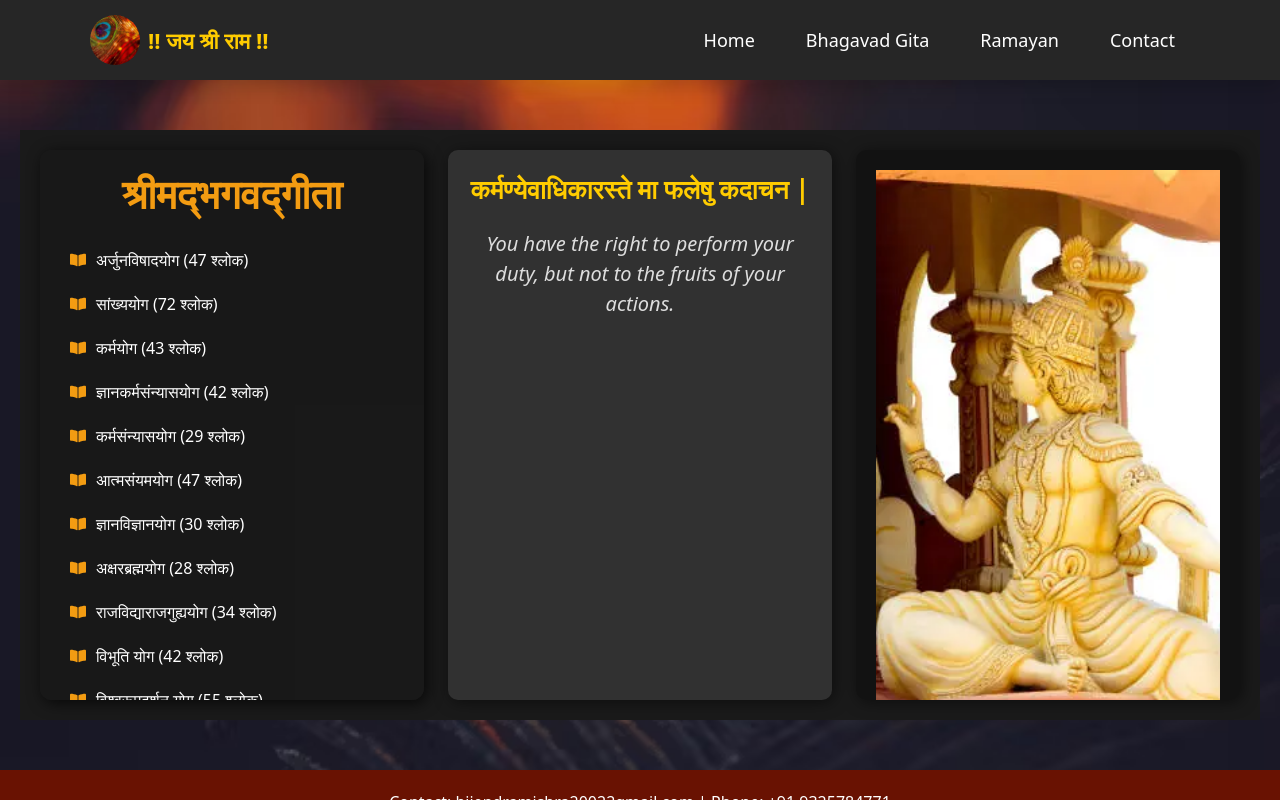
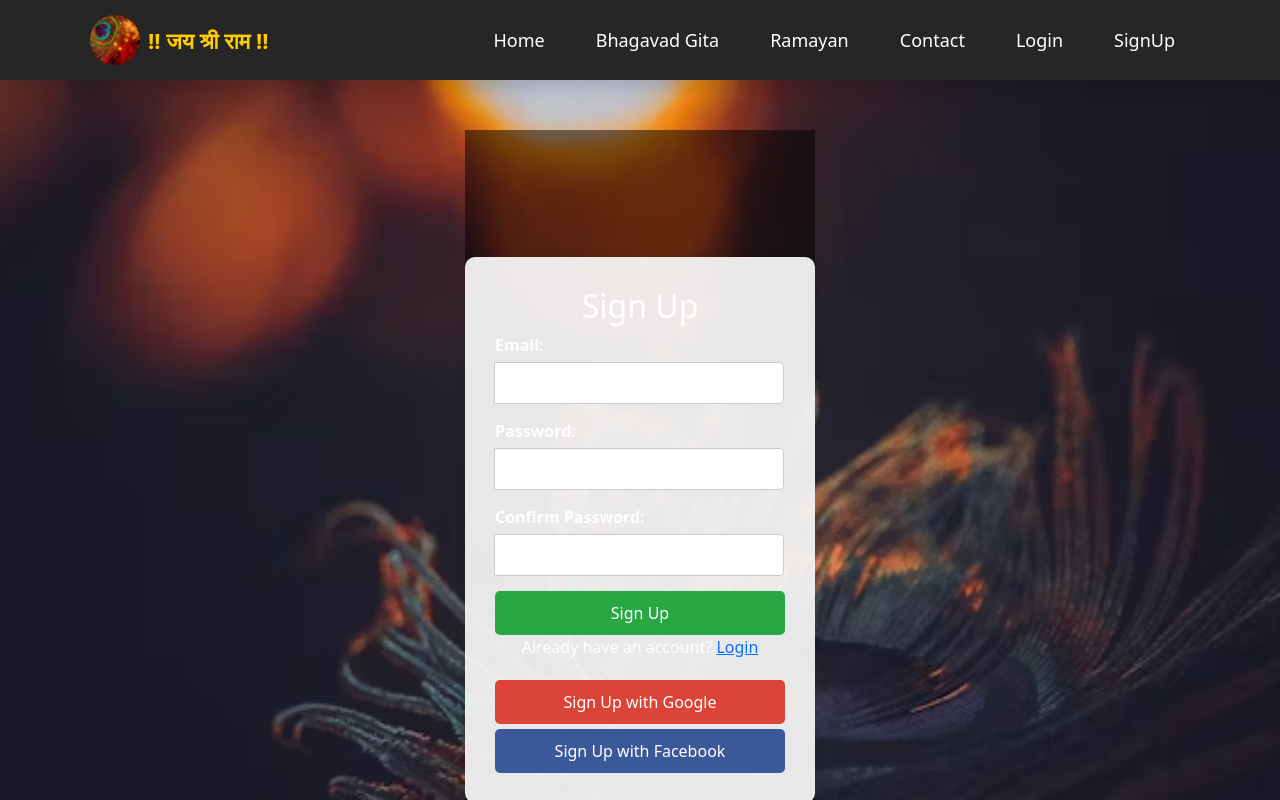
Before and after one commit to Bijendramishra123/Ramayan-app, a React (Vite) app: page /#/signup in a window 1280 px wide. Before the commit this address led to /#/login. Shown: the top 800 px of the page. Built offline with nearby package versions, Linux system fonts and the light colour scheme.

Commit message:
Fixed GitHub Pages deployment

```diff
--- a/package.json
+++ b/package.json
@@ -3,7 +3,7 @@
   "private": true,
   "version": "0.0.0",
   "type": "module",
-  "homepage": "https://github.com/Bijendramishra123/Ramayan-app.git",
+  "homepage": "https://Bijendramishra123.github.io/Ramayan-app",
   "scripts": {
     "dev": "vite",
     "build": "vite build",
--- a/src/App.jsx
+++ b/src/App.jsx
@@ -1,12 +1,15 @@
-import { BrowserRouter as Router, Routes, Route } from "react-router-dom";
+import { HashRouter as Router, Routes, Route, Navigate } from "react-router-dom";
 import "bootstrap/dist/css/bootstrap.min.css";
 import "@fortawesome/fontawesome-free/css/all.min.css";
+import { useState, useEffect } from "react";
 import Home from "./pages/Home";
 import BhagavadGita from "./pages/BhagavadGita";
 import Ramayan from "./pages/Ramayan";
 import Contact from "./pages/Contact";
 import Navbar from "./components/Navbar";
 import Footer from "./components/Footer";
+import Login from "./pages/Login";
+import SignUp from "./pages/SignUp";
 import BalKaand from "./pages/kaands/balKaand";
 import AyodhyaKaand from "./pages/kaands/ayodhyaKaand";
 import AranyaKaand from "./pages/kaands/aranyaKaand";
@@ -17,17 +20,33 @@ import UttarKaand from "./pages/kaands/uttarKaand";
 import "./styles/Kaand.css";
 
 function App() {
+  const [isAuthenticated, setIsAuthenticated] = useState(false);
+
+  useEffect(() => {
+    const user = localStorage.getItem("user");
+    setIsAuthenticated(!!user); // Convert to boolean
+  }, []); // Run only once on mount
+
   return (
     <Router>
       <div className="app-container">
-        <Navbar />
+        {/* Navbar हमेशा दिखेगा और isAuthenticated पास किया जाएगा */}
+        <Navbar isAuthenticated={isAuthenticated} setIsAuthenticated={setIsAuthenticated} />
+
         <div className="main-content">
           <Routes>
+            {!isAuthenticated ? (
+              <>
+                <Route path="/login" element={<Login setIsAuthenticated={setIsAuthenticated} />} />
+                <Route path="/signup" element={<SignUp />} />
+                <Route path="*" element={<Navigate to="/login" replace />} />
+              </>
+            ) : (
+              <>
                 <Route path="/" element={<Home />} />
                 <Route path="/bhagavadgita" element={<BhagavadGita />} />
                 <Route path="/ramayan" element={<Ramayan />} />
                 <Route path="/contact" element={<Contact />} />
-            {/* ✅ सभी कांडों के पेज updated नामों के साथ */}
                 <Route path="/bal-kaand" element={<BalKaand />} />
                 <Route path="/ayodhya-kaand" element={<AyodhyaKaand />} />
                 <Route path="/aranya-kaand" element={<AranyaKaand />} />
@@ -35,9 +54,13 @@ function App() {
                 <Route path="/sundar-kaand" element={<SundarKaand />} />
                 <Route path="/lanka-kaand" element={<LankaKaand />} />
                 <Route path="/uttar-kaand" element={<UttarKaand />} />
+                <Route path="*" element={<Navigate to="/" replace />} />
+              </>
+            )}
           </Routes>
         </div>
-        <Footer />
+
+        {isAuthenticated && <Footer />}
       </div>
     </Router>
   );
--- a/src/components/Navbar.jsx
+++ b/src/components/Navbar.jsx
@@ -1,13 +1,20 @@
 import React from "react";
-import { Link } from "react-router-dom";
-import { Navbar, Nav, Container } from "react-bootstrap";
+import { Link, useNavigate } from "react-router-dom";
+import { Navbar, Nav, Container, Button } from "react-bootstrap";
 import "../styles/Navbar.css";
 
-const NavigationBar = () => {
+const NavigationBar = ({ isAuthenticated, setIsAuthenticated }) => {
+  const navigate = useNavigate();
+
+  const handleLogout = () => {
+    localStorage.removeItem("user");
+    setIsAuthenticated(false);
+    navigate("/login");
+  };
+
   return (
     <Navbar expand="lg" variant="dark" className="transparent-navbar shadow w-100">
       <Container>
-        {/* ✅ Fixed Logo Path */}
         <Navbar.Brand as={Link} to="/" className="navbar-brand-custom">
           <img
             src={`${import.meta.env.BASE_URL}logo.png`}
@@ -19,7 +26,6 @@ const NavigationBar = () => {
           <span className="ms-2">!! जय श्री राम !!</span>
         </Navbar.Brand>
 
-        {/* ✅ Responsive Toggle Button */}
         <Navbar.Toggle aria-controls="basic-navbar-nav" />
 
         <Navbar.Collapse id="basic-navbar-nav">
@@ -28,6 +34,15 @@ const NavigationBar = () => {
             <Nav.Link as={Link} to="/bhagavadgita" className="nav-item-custom">Bhagavad Gita</Nav.Link>
             <Nav.Link as={Link} to="/ramayan" className="nav-item-custom">Ramayan</Nav.Link>
             <Nav.Link as={Link} to="/contact" className="nav-item-custom">Contact</Nav.Link>
+
+            {isAuthenticated ? (
+              <Button variant="outline-light" className="ms-3" onClick={handleLogout}>Logout</Button>
+            ) : (
+              <>
+                <Nav.Link as={Link} to="/login" className="nav-item-custom">Login</Nav.Link>
+                <Nav.Link as={Link} to="/signup" className="nav-item-custom">SignUp</Nav.Link>
+              </>
+            )}
           </Nav>
         </Navbar.Collapse>
       </Container>
--- /dev/null
+++ b/src/pages/Login.jsx
@@ -0,0 +1,60 @@
+import { useState } from "react";
+import { useNavigate } from "react-router-dom";
+import "./../styles/Login.css";
+
+const Login = ({ setIsAuthenticated }) => {
+  const [email, setEmail] = useState("");
+  const [password, setPassword] = useState("");
+  const [error, setError] = useState("");
+  const navigate = useNavigate();
+
+  const handleLogin = (e) => {
+    e.preventDefault();
+
+    // Temporary user authentication (replace with API call)
+    if (email === "user@example.com" && password === "password123") {
+      localStorage.setItem("user", JSON.stringify({ email }));
+      setIsAuthenticated(true);
+      navigate("/");
+    } else {
+      setError("Invalid email or password!");
+    }
+  };
+
+  return (
+    <div className="login-container">
+      <form onSubmit={handleLogin} className="login-form">
+        <h2>Login</h2>
+        {error && <p className="error-message">{error}</p>}
+        <div className="input-group">
+          <label>Email:</label>
+          <input
+            type="email"
+            value={email}
+            onChange={(e) => setEmail(e.target.value)}
+            required
+          />
+        </div>
+        <div className="input-group">
+          <label>Password:</label>
+          <input
+            type="password"
+            value={password}
+            onChange={(e) => setPassword(e.target.value)}
+            required
+          />
+        </div>
+        <button type="submit" className="login-btn">Login</button>
+        <div className="social-login">
+          <button className="google-btn">Login with Google</button>
+          <button className="facebook-btn">Login with Facebook</button>
+        </div>
+        <p>
+          Don't have an account? <a href="/signup">Sign Up</a>
+        </p>
+      </form>
+    </div>
+  );
+};
+
+export default Login;
--- /dev/null
+++ b/src/pages/SignUP.jsx
@@ -0,0 +1,81 @@
+import { useState } from "react";
+import { useNavigate } from "react-router-dom";
+import "../styles/SignUp.css";
+
+const SignUp = () => {
+  const [email, setEmail] = useState("");
+  const [password, setPassword] = useState("");
+  const [confirmPassword, setConfirmPassword] = useState("");
+  const [error, setError] = useState("");
+  const navigate = useNavigate();
+
+  const handleSignUp = (e) => {
+    e.preventDefault();
+
+    // Password match validation
+    if (password !== confirmPassword) {
+      setError("Passwords do not match!");
+      return;
+    }
+
+    // Storing user temporarily (Replace with API call)
+    const userData = { email };
+    localStorage.setItem("user", JSON.stringify(userData));
+
+    console.log("User registered:", userData);
+    console.log("Navigating to login...");
+
+    // Navigate to login after signup
+    navigate("/login");
+  };
+
+  return (
+    <div className="auth-container">
+      <form onSubmit={handleSignUp} className="auth-box">
+        <h2>Sign Up</h2>
+        {error && <p className="error-message">{error}</p>}
+
+        <div className="input-group">
+          <label>Email:</label>
+          <input
+            type="email"
+            value={email}
+            onChange={(e) => setEmail(e.target.value)}
+            required
+          />
+        </div>
+
+        <div className="input-group">
+          <label>Password:</label>
+          <input
+            type="password"
+            value={password}
+            onChange={(e) => setPassword(e.target.value)}
+            required
+          />
+        </div>
+
+        <div className="input-group">
+          <label>Confirm Password:</label>
+          <input
+            type="password"
+            value={confirmPassword}
+            onChange={(e) => setConfirmPassword(e.target.value)}
+            required
+          />
+        </div>
+
+        <button type="submit" className="auth-btn">Sign Up</button>
+
+        <p>Already have an account? <a href="/login">Login</a></p>
+
+        <div className="social-login">
+          <button className="google-btn">Sign Up with Google</button>
+          <button className="facebook-btn">Sign Up with Facebook</button>
+        </div>
+      </form>
+    </div>
+  );
+};
+
+export default SignUp;
--- /dev/null
+++ b/src/styles/Login.css
@@ -0,0 +1,93 @@
+.login-container {
+    display: flex;
+    justify-content: center;
+    align-items: center;
+    height: 100vh;
+    background: transparent;
+  }
+
+  .login-form {
+    background: rgba(255, 255, 255, 0.1);
+    padding: 20px;
+    border-radius: 10px;
+    box-shadow: 0 0 10px rgba(255, 255, 255, 0.2);
+    width: 350px;
+    text-align: center;
+    backdrop-filter: blur(10px);
+  }
+
+  h2 {
+    color: #fff;
+  }
+
+  .input-group {
+    margin-bottom: 15px;
+    text-align: left;
+  }
+
+  .input-group label {
+    display: block;
+    color: #fff;
+    font-weight: bold;
+  }
+
+  .input-group input {
+    width: 100%;
+    padding: 10px;
+    border: none;
+    border-radius: 5px;
+  }
+
+  .login-btn {
+    width: 100%;
+    padding: 10px;
+    background: #28a745;
+    color: #fff;
+    border: none;
+    border-radius: 5px;
+    cursor: pointer;
+    margin-top: 10px;
+  }
+
+  .login-btn:hover {
+    background: #218838;
+  }
+
+  .social-login {
+    margin-top: 20px;
+  }
+
+  .google-login, .facebook-login {
+    width: 100%;
+    padding: 10px;
+    margin-top: 10px;
+    border: none;
+    border-radius: 5px;
+    cursor: pointer;
+    font-size: 16px;
+    display: flex;
+    align-items: center;
+    justify-content: center;
+  }
+
+  .google-login {
+    background: #db4437;
+    color: white;
+  }
+
+  .google-login:hover {
+    background: #c1351d;
+  }
+
+  .facebook-login {
+    background: #3b5998;
+    color: white;
+  }
+
+  .facebook-login:hover {
+    background: #2d4373;
+  }
+
+  .fab {
+    margin-right: 10px;
+  }
--- /dev/null
+++ b/src/styles/SignUP.css
@@ -0,0 +1,87 @@
+.auth-container {
+    display: flex;
+    justify-content: center;
+    align-items: center;
+    height: 100vh;
+    background: rgba(0, 0, 0, 0.5); /* Transparent background */
+  }
+
+  .auth-box {
+    background: rgba(255, 255, 255, 0.9); /* Semi-transparent white */
+    padding: 30px;
+    border-radius: 10px;
+    box-shadow: 0px 0px 10px rgba(0, 0, 0, 0.1);
+    width: 350px;
+    text-align: center;
+  }
+
+  .input-group {
+    margin-bottom: 15px;
+    text-align: left;
+  }
+
+  .input-group label {
+    display: block;
+    font-weight: bold;
+    margin-bottom: 5px;
+  }
+
+  .input-group input {
+    width: 100%;
+    padding: 8px;
+    border-radius: 5px;
+    border: 1px solid #ccc;
+  }
+
+  .auth-btn {
+    width: 100%;
+    padding: 10px;
+    background-color: #28a745;
+    color: white;
+    border: none;
+    border-radius: 5px;
+    font-size: 16px;
+    cursor: pointer;
+  }
+
+  .auth-btn:hover {
+    background-color: #218838;
+  }
+
+  .error-message {
+    color: red;
+    font-size: 14px;
+    margin-bottom: 10px;
+  }
+
+  .social-login {
+    margin-top: 15px;
+  }
+
+  .google-btn, .facebook-btn {
+    width: 100%;
+    padding: 10px;
+    margin-top: 5px;
+    border-radius: 5px;
+    font-size: 16px;
+    cursor: pointer;
+    border: none;
+  }
+
+  .google-btn {
+    background-color: #db4437;
+    color: white;
+  }
+
+  .google-btn:hover {
+    background-color: #c1351d;
+  }
+
+  .facebook-btn {
+    background-color: #3b5998;
+    color: white;
+  }
+
+  .facebook-btn:hover {
+    background-color: #2e4372;
+  }
```
Lines whose indentation alone changed are shown as unchanged.
